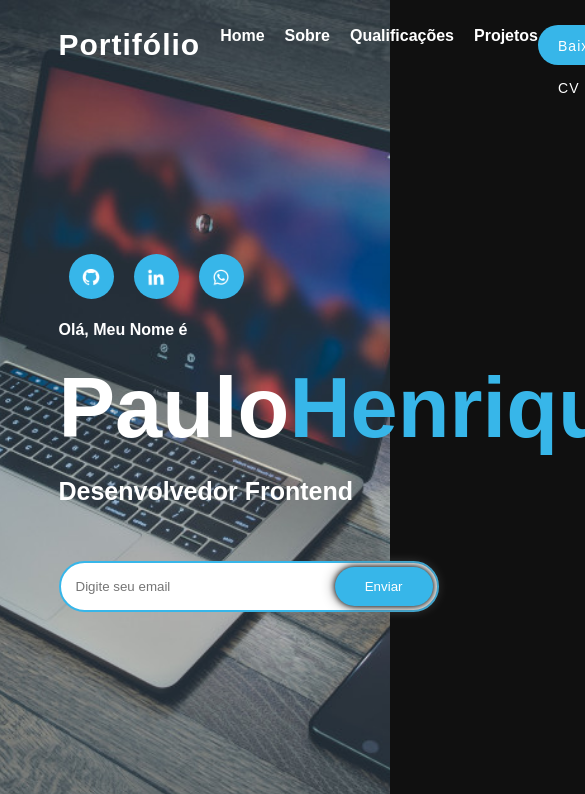
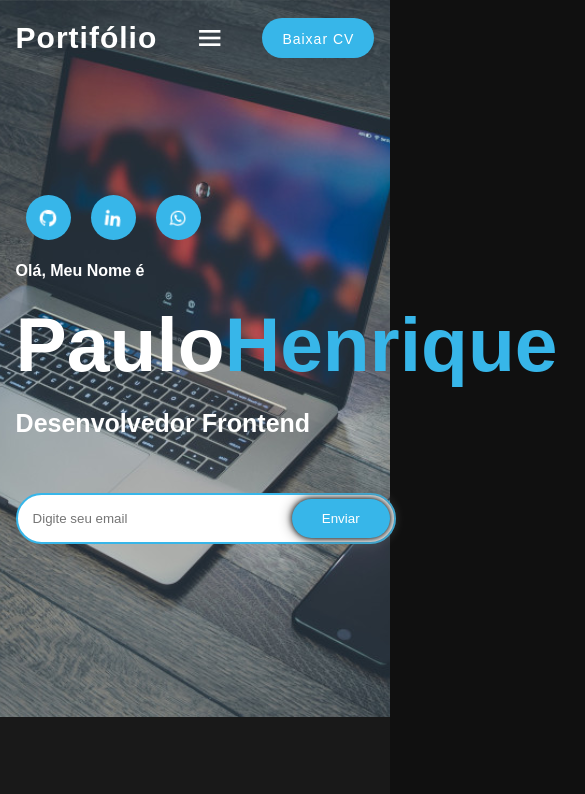
Before and after one commit to paulomatozinho/Portifolio-Pessoal, a plain HTML site: page index.html in a window 390 px wide. Shown: the top 794 px of the page, 585 px wide, since content can reach past the window. Drawn offline with nearby package versions, Linux system fonts and the light colour scheme.

Commit message:
menu de barras finalizado

```diff
--- a/css/style.css
+++ b/css/style.css
@@ -360,3 +360,78 @@ header.sticky {
     color: var(--second-color);
     letter-spacing: 1px;
 }
+
+@media (max-width: 1270px) {
+    header {
+        padding: 18px 4%;
+        transition: .2s;
+    }
+
+    header .sticky {
+        padding: 10px 4%;
+        transition: .2s;
+    }
+
+    section {
+        padding: 80px 4%;
+        transition: .2s;
+    }
+
+    :root {
+        --big-font: 4.8rem;
+        --h2-font: 3.8rem;
+        --p-font: 1rem;
+        transition: .2s;
+    }
+}
+
+@media (max-width: 990px) {
+    .home {
+        height: 85vh;
+    }
+
+    #menu-icon {
+        display: initial;
+    }
+
+    .navbar {
+        position: absolute;
+        top: -700px;
+        left: 0;
+        right: 0;
+        flex-direction: column;
+        background: var(--bg-color);
+        text-align: left;
+        transition: all .30s;
+    }
+
+    .navbar a {
+        display: block;
+        padding: 1.1rem;
+        margin: 1.3rem;
+        border-left: 2px solid var(--text-color);
+    }
+
+    .navbar a:hover {
+        background: var(--main-color);
+    }
+
+    .navbar.active {
+        top: 100%;
+    }
+
+    .about {
+        grid-template-columns: 1fr;
+    }
+
+    .about-img {
+        text-align: center;
+        margin-bottom: 30px;
+    }
+
+    .about-img img {
+        max-width: 100%;
+        width: 700px;
+        height: auto;
+    }
+}
--- a/js/script.js
+++ b/js/script.js
@@ -3,3 +3,16 @@ const header = document.querySelector("header");
 window.addEventListener("scroll", function () {
     header.classList.toggle("sticky", window.scrollY > 0);
 });
+
+let menu = document.querySelector('#menu-icon');
+let navbar = document.querySelector('.navbar');
+
+menu.onclick = () => {
+    menu.classList.toggle('bx-x');
+    navbar.classList.toggle('active');
+};
+
+window.onscroll = () => {
+    menu.classList.remove('bx-x');
+    navbar.classList.remove('active');
+}
```
